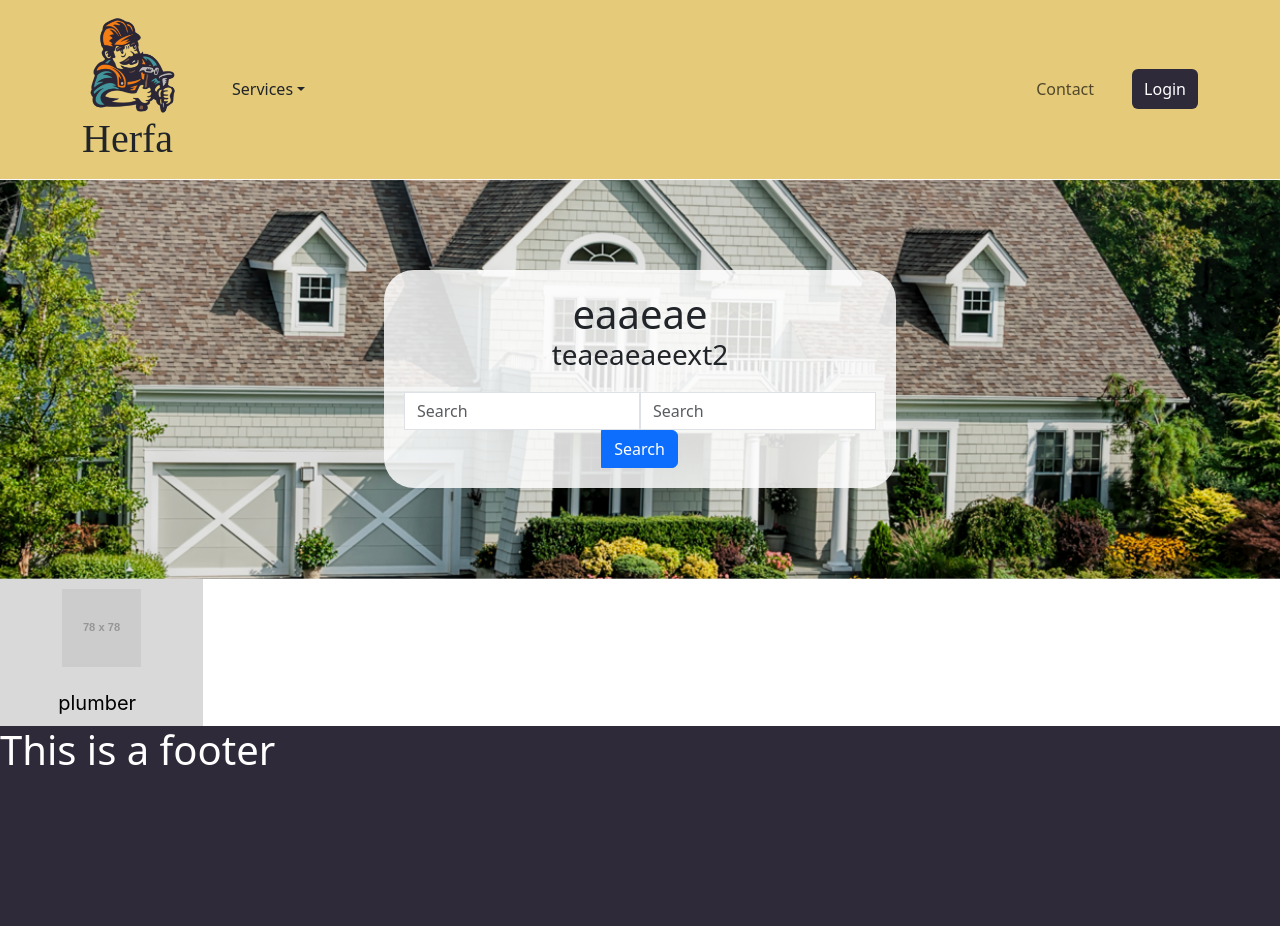
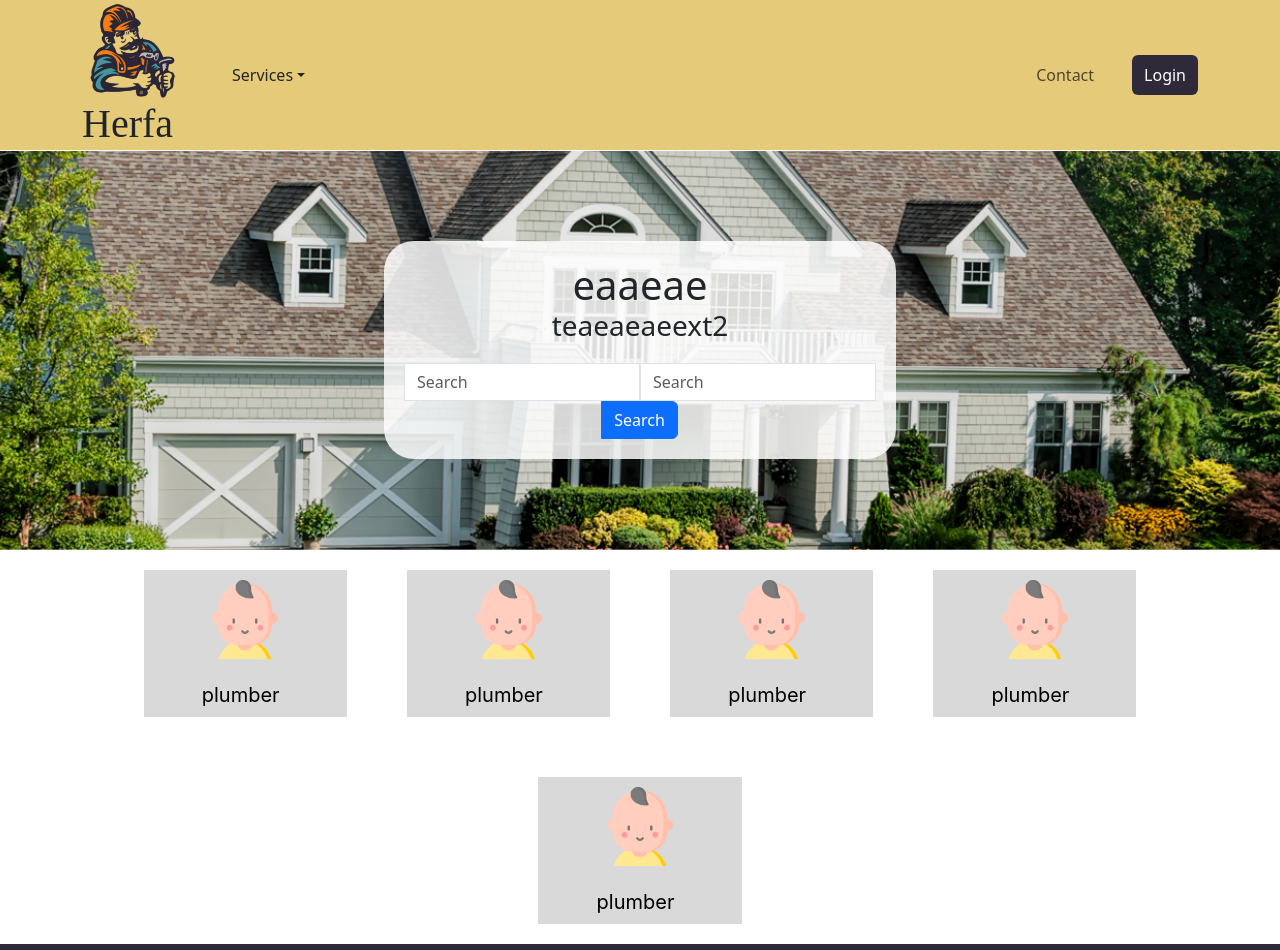
Before and after one commit to firasmestiri/7erfa, a React (Create React App) app: page / in a window 1280 px wide. Shown: the top 950 px of the page. Before the commit the page ends 926 px from the top, so only its background shows below. Built offline with nearby package versions, Linux system fonts and the light colour scheme.

Commit message:
services

```diff
--- a/src/Components/HomePage/HomePageServices.css
+++ b/src/Components/HomePage/HomePageServices.css
@@ -1,9 +1,4 @@
 /* HomePageServices.css */
-
-.home-page-service {
-    width: 100%;
-    height: 100%;
-}
 
 .background-shape {
     width: 203.24px;
@@ -13,6 +8,7 @@
     justify-content: center;
     align-items: center;
     flex-direction: column;
+    margin: 20px;
 
 }
 
--- a/src/Components/HomePage/HomePageServices.js
+++ b/src/Components/HomePage/HomePageServices.js
@@ -2,13 +2,13 @@
 
 import React from "react";
 
-import imageUrls from "../../public/ImagesLink";
+import iconsURL from "../../public/IconsLinks";
 import "./HomePageServices.css";
 
 export default function HomePageServices() {
   return (
     <div className="background-shape">
-      <img className="service-image" src="https://via.placeholder.com/78x78" />
+      <img className="service-image" src={iconsURL[0].url} />
       <h3 className="text-content">plumber</h3>
     </div>
   );
--- a/src/Components/HomePage/MainHomePage.js
+++ b/src/Components/HomePage/MainHomePage.js
@@ -1,12 +1,28 @@
 import React from "react";
 import HomePageSearchBar from "./HomePageSearchBar";
 import HomePageServices from "./HomePageServices";
+import { Row } from "react-bootstrap";
 
 export default function MainHomePage() {
   return (
     <div>
       <HomePageSearchBar />
-      <HomePageServices />
+      <div
+        style={{
+          display: "flex",
+          flexDirection: "row",
+          justifyContent: "center",
+          alignItems: "center",
+          gap: "20px",
+          flexWrap: "wrap",
+        }}
+      >
+        <HomePageServices />
+        <HomePageServices />
+        <HomePageServices />
+        <HomePageServices />
+        <HomePageServices />
+      </div>
     </div>
   );
 }
--- a/src/Components/WebHeader/WebHeader.css
+++ b/src/Components/WebHeader/WebHeader.css
@@ -4,6 +4,7 @@
 .navbar {
     background-color: #e4ca79;
     width: 100%;
+    max-height: 150px;
   }
 
   /* Logo and title styling */
--- /dev/null
+++ b/src/public/IconsLinks.js
@@ -0,0 +1,23 @@
+const iconsURL = [
+  {
+    id: 1,
+    url: "Images/Icons/babysitterIC.png",
+    description: "Logo",
+  },
+  {
+    id: 2,
+    url: "Images/Icons/cleaningIC.png",
+    description: "Logo",
+  },
+  {
+    id: 3,
+    url: "Images/Icons/IC.png",
+    description: "Logo",
+  },
+  {
+    id: 4,
+    url: "Images/Icons/babysitterIC.png",
+    description: "Logo",
+  },
+];
+export default iconsURL;
```
Also changed, not shown: src/public/ImagesLink.js (line endings or trailing spaces).
